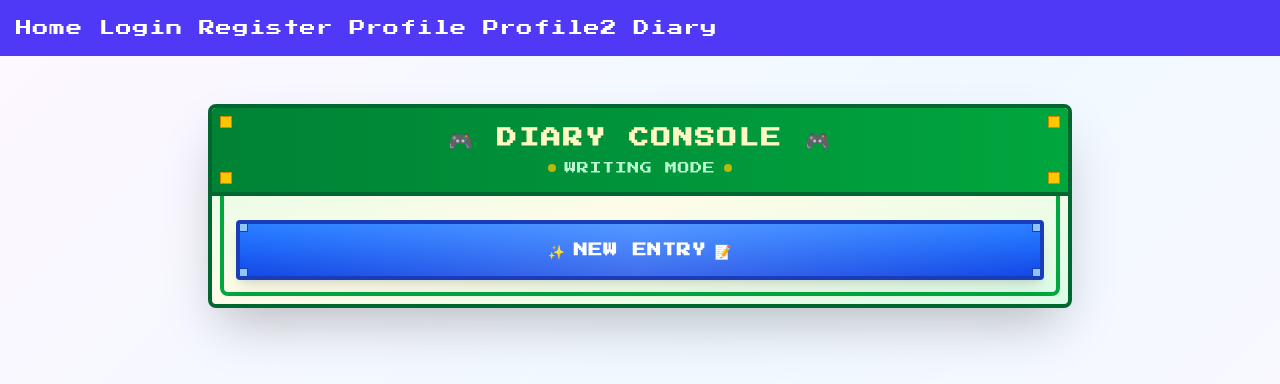
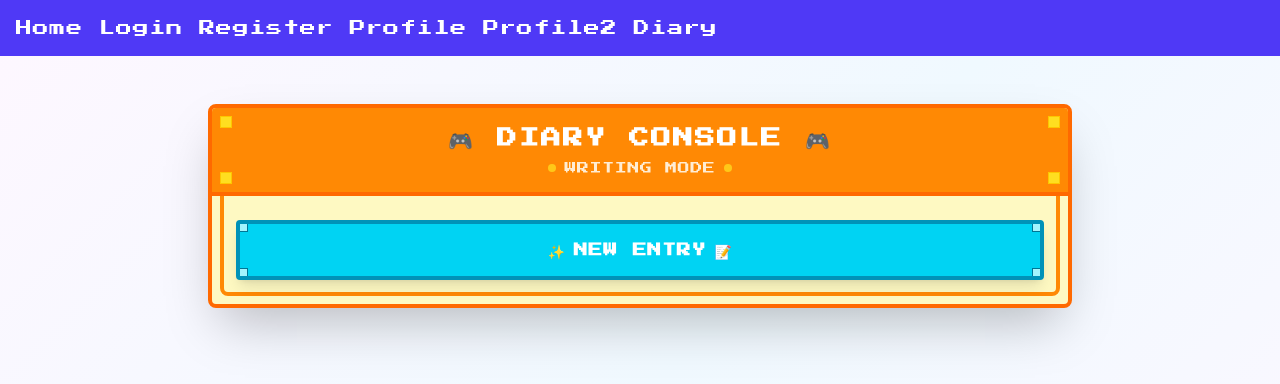
Before and after one commit to dniph/lulu-diary-frontend, a Next.js app: page /diary in a window 1280 px wide. Shown: the top 384 px of the page. Built offline with nearby package versions, Linux system fonts and the light colour scheme.

Commit message:
New diary entry style colors changed

```diff
--- a/src/components/DiaryEntry.js
+++ b/src/components/DiaryEntry.js
@@ -34,51 +34,51 @@ function Entry({ title, content, date, visibility }) {
   };
 
   return (
-    <div className="bg-gradient-to-br from-yellow-100 via-orange-50 to-yellow-100 rounded-lg border-4 border-amber-800 shadow-lg relative overflow-hidden font-pixel text-sm transform hover:scale-105 transition-all duration-300">
-      {/* Stardew Valley style border decoration */}
-      <div className="absolute inset-0 border-2 border-yellow-600 rounded-lg m-1"></div>
+    <div className="bg-pink-200 rounded-lg border-4 border-pink-600 shadow-lg relative overflow-hidden font-pixel text-sm transform hover:scale-105 transition-all duration-300">
+      {/* Kawaii style border decoration */}
+      <div className="absolute inset-0 border-2 border-pink-400 rounded-lg m-1"></div>
 
-      {/* Header with game-style title bar */}
-      <div className="bg-gradient-to-r from-amber-600 to-yellow-600 p-2 border-b-2 border-amber-800 relative">
+      {/* Header with kawaii-style title bar */}
+      <div className="bg-pink-500 p-2 border-b-2 border-pink-600 relative">
         <div className="flex justify-between items-center">
           <h3 className="text-white font-bold text-xs flex-1 uppercase tracking-wider">
             📜 {title}
           </h3>
-          <div className="bg-amber-800 px-2 py-1 rounded border border-amber-900 text-yellow-100 text-xs">
+          <div className="bg-pink-700 px-2 py-1 rounded border border-pink-800 text-pink-100 text-xs">
             {getVisibilityIcon(visibility)} {getVisibilityText(visibility)}
           </div>
         </div>
         {/* Decorative pixels */}
-        <div className="absolute top-1 left-2 w-1 h-1 bg-yellow-200"></div>
-        <div className="absolute top-1 right-2 w-1 h-1 bg-yellow-200"></div>
+        <div className="absolute top-1 left-2 w-1 h-1 bg-pink-200"></div>
+        <div className="absolute top-1 right-2 w-1 h-1 bg-pink-200"></div>
       </div>
 
-      {/* Content area with paper texture effect */}
-      <div className="p-3 bg-gradient-to-b from-yellow-50 to-orange-50 relative">
-        {/* Pixel art style dots pattern */}
+      {/* Content area with kawaii texture effect */}
+      <div className="p-3 bg-cyan-100 relative">
+        {/* Kawaii style dots pattern */}
         <div className="absolute inset-0 opacity-10" style={{
-          backgroundImage: `radial-gradient(circle at 1px 1px, rgba(139, 69, 19, 0.3) 1px, transparent 0)`,
+          backgroundImage: `radial-gradient(circle at 1px 1px, rgba(236, 72, 153, 0.3) 1px, transparent 0)`,
           backgroundSize: '8px 8px'
         }}></div>
 
-        <p className="text-amber-900 mb-2 leading-relaxed relative z-10 text-xs">
+        <p className="text-pink-800 mb-2 leading-relaxed relative z-10 text-xs">
           {content}
         </p>
 
-        {/* Game-style date stamp */}
-        <div className="flex items-center justify-between mt-2 pt-2 border-t border-amber-200">
-          <div className="bg-amber-700 text-yellow-100 px-2 py-1 rounded text-xs border border-amber-800">
+        {/* Kawaii-style date stamp */}
+        <div className="flex items-center justify-between mt-2 pt-2 border-t border-pink-300">
+          <div className="bg-pink-600 text-pink-100 px-2 py-1 rounded text-xs border border-pink-700">
             📅 {formatDate(date)}
           </div>
-          <div className="text-amber-600 text-xs">★ Entry #{Math.floor(Math.random() * 999)}</div>
+          <div className="text-pink-500 text-xs">★ Entry #{Math.floor(Math.random() * 999)}</div>
         </div>
       </div>
 
-      {/* Corner decorations like Stardew Valley UI */}
-      <div className="absolute top-0 left-0 w-2 h-2 bg-amber-700 border-r border-b border-amber-800"></div>
-      <div className="absolute top-0 right-0 w-2 h-2 bg-amber-700 border-l border-b border-amber-800"></div>
-      <div className="absolute bottom-0 left-0 w-2 h-2 bg-amber-700 border-r border-t border-amber-800"></div>
-      <div className="absolute bottom-0 right-0 w-2 h-2 bg-amber-700 border-l border-t border-amber-800"></div>
+      {/* Corner decorations like kawaii UI */}
+      <div className="absolute top-0 left-0 w-2 h-2 bg-pink-600 border-r border-b border-pink-700"></div>
+      <div className="absolute top-0 right-0 w-2 h-2 bg-pink-600 border-l border-b border-pink-700"></div>
+      <div className="absolute bottom-0 left-0 w-2 h-2 bg-pink-600 border-r border-t border-pink-700"></div>
+      <div className="absolute bottom-0 right-0 w-2 h-2 bg-pink-600 border-l border-t border-pink-700"></div>
     </div>
   );
 }
@@ -137,38 +137,37 @@ export default function DiaryEntry({ onEntryCreated, username = 'dniph' }) {
 
   return (
     <div className="max-w-4xl mx-auto p-4 font-pixel">
-      {/* Game-style main container - like Stardew Valley menu */}
-      <div className="bg-gradient-to-br from-green-100 via-yellow-50 to-green-100 rounded-lg border-4 border-green-800 shadow-2xl relative overflow-hidden">
+      {/* Game-style main container - kawaii diary style */}
+      <div className="bg-yellow-100 rounded-lg border-4 border-orange-500 shadow-2xl relative overflow-hidden">
         {/* Inner decorative border */}
-        <div className="absolute inset-0 border-4 border-green-600 rounded-lg m-2"></div>
+        <div className="absolute inset-0 border-4 border-orange-400 rounded-lg m-2"></div>
 
-        {/* Title bar - game style */}
-        <div className="bg-gradient-to-r from-green-700 to-green-600 p-4 border-b-4 border-green-800 relative">
+        {/* Title bar - kawaii style */}
+        <div className="bg-orange-400 p-4 border-b-4 border-orange-500 relative">
           <div className="text-center relative z-10">
-            <h2 className="text-yellow-100 text-xl font-bold uppercase tracking-widest mb-2">
+            <h2 className="text-white text-xl font-bold uppercase tracking-widest mb-2">
               🎮 DIARY CONSOLE 🎮
             </h2>
             <div className="flex justify-center items-center gap-2">
-              <div className="w-2 h-2 bg-yellow-400 rounded-full animate-pulse"></div>
-              <span className="text-green-200 text-xs uppercase tracking-wider">WRITING MODE</span>
-              <div className="w-2 h-2 bg-yellow-400 rounded-full animate-pulse"></div>
+              <div className="w-2 h-2 bg-yellow-300 rounded-full animate-pulse"></div>
+              <span className="text-orange-100 text-xs uppercase tracking-wider">WRITING MODE</span>
+              <div className="w-2 h-2 bg-yellow-300 rounded-full animate-pulse"></div>
             </div>
           </div>
 
           {/* Decorative corner elements */}
-          <div className="absolute top-2 left-2 w-3 h-3 bg-yellow-400 border border-yellow-600"></div>
-          <div className="absolute top-2 right-2 w-3 h-3 bg-yellow-400 border border-yellow-600"></div>
-          <div className="absolute bottom-2 left-2 w-3 h-3 bg-yellow-400 border border-yellow-600"></div>
-          <div className="absolute bottom-2 right-2 w-3 h-3 bg-yellow-400 border border-yellow-600"></div>
+          <div className="absolute top-2 left-2 w-3 h-3 bg-yellow-300 border border-yellow-400"></div>
+          <div className="absolute top-2 right-2 w-3 h-3 bg-yellow-300 border border-yellow-400"></div>
+          <div className="absolute bottom-2 left-2 w-3 h-3 bg-yellow-300 border border-yellow-400"></div>
+          <div className="absolute bottom-2 right-2 w-3 h-3 bg-yellow-300 border border-yellow-400"></div>
         </div>
 
         <div className="p-6">
-          {/* Action Button - Game Style */}
+          {/* Action Button - Kawaii Style */}
           <button
-            className="w-full bg-gradient-to-b from-blue-500 to-blue-700 text-white py-4 px-6 rounded border-4 border-blue-800 hover:from-blue-400 hover:to-blue-600 transition-all font-bold text-sm uppercase tracking-wider shadow-lg transform hover:scale-105 relative overflow-hidden"
+            className="w-full bg-cyan-400 text-white py-4 px-6 rounded border-4 border-cyan-600 hover:bg-cyan-300 transition-all font-bold text-sm uppercase tracking-wider shadow-lg transform hover:scale-105 relative overflow-hidden"
             onClick={() => setShowForm(!showForm)}
           >
-            <div className="absolute inset-0 bg-gradient-to-r from-transparent via-white to-transparent opacity-20 transform -skew-x-12"></div>
             <div className="relative z-10 flex items-center justify-center gap-2">
               {showForm ? (
                 <>
@@ -180,83 +179,83 @@ export default function DiaryEntry({ onEntryCreated, username = 'dniph' }) {
                 </>
               )}
             </div>
-            {/* Game-style button corners */}
-            <div className="absolute top-0 left-0 w-2 h-2 bg-blue-300 border-r border-b border-blue-800"></div>
-            <div className="absolute top-0 right-0 w-2 h-2 bg-blue-300 border-l border-b border-blue-800"></div>
-            <div className="absolute bottom-0 left-0 w-2 h-2 bg-blue-300 border-r border-t border-blue-800"></div>
-            <div className="absolute bottom-0 right-0 w-2 h-2 bg-blue-300 border-l border-t border-blue-800"></div>
+            {/* Kawaii-style button corners */}
+            <div className="absolute top-0 left-0 w-2 h-2 bg-cyan-200 border-r border-b border-cyan-700"></div>
+            <div className="absolute top-0 right-0 w-2 h-2 bg-cyan-200 border-l border-b border-cyan-700"></div>
+            <div className="absolute bottom-0 left-0 w-2 h-2 bg-cyan-200 border-r border-t border-cyan-700"></div>
+            <div className="absolute bottom-0 right-0 w-2 h-2 bg-cyan-200 border-l border-t border-cyan-700"></div>
           </button>
 
         </div>
 
       {showForm && (
-        <div className="mt-6 bg-gradient-to-br from-orange-100 via-yellow-50 to-orange-100 rounded-lg border-4 border-orange-800 p-6 relative overflow-hidden">
+        <div className="mt-6 bg-pink-100 rounded-lg border-4 border-pink-500 p-6 relative overflow-hidden">
           {/* Form title bar */}
-          <div className="bg-gradient-to-r from-orange-700 to-yellow-600 p-3 border-b-4 border-orange-800 mb-6 relative -mx-6 -mt-6">
-            <h3 className="text-yellow-100 text-lg font-bold uppercase tracking-wider text-center">
+          <div className="bg-pink-400 p-3 border-b-4 border-pink-500 mb-6 relative -mx-6 -mt-6">
+            <h3 className="text-white text-lg font-bold uppercase tracking-wider text-center">
               📖 WRITING INTERFACE 📖
             </h3>
             {/* Decorative elements */}
-            <div className="absolute top-1 left-2 w-2 h-2 bg-yellow-400"></div>
-            <div className="absolute top-1 right-2 w-2 h-2 bg-yellow-400"></div>
+            <div className="absolute top-1 left-2 w-2 h-2 bg-pink-200"></div>
+            <div className="absolute top-1 right-2 w-2 h-2 bg-pink-200"></div>
           </div>
 
         <form onSubmit={handleSubmit} className="space-y-6">
-          {/* Title Input - Game Style */}
+          {/* Title Input - Kawaii Style */}
           <div className="relative">
-            <label className="block text-orange-800 text-sm font-bold mb-2 uppercase tracking-wide">
+            <label className="block text-pink-700 text-sm font-bold mb-2 uppercase tracking-wide">
               🌟 ENTRY TITLE
             </label>
-            <div className="bg-yellow-50 border-4 border-orange-700 rounded p-1">
+            <div className="bg-pink-50 border-4 border-pink-400 rounded p-1">
               <input
                 type="text"
                 name="title"
                 placeholder="What happened today...?"
                 value={formData.title}
                 onChange={handleChange}
-                className="w-full p-3 bg-white border-2 border-orange-500 rounded text-orange-900 font-pixel text-xs placeholder-orange-400 focus:border-orange-600 focus:outline-none"
+                className="w-full p-3 bg-white border-2 border-pink-300 rounded text-pink-800 font-pixel text-xs placeholder-pink-400 focus:border-pink-500 focus:outline-none"
                 required
               />
             </div>
           </div>
 
-          {/* Content Textarea - Game Style */}
+          {/* Content Textarea - Kawaii Style */}
           <div className="relative">
-            <label className="block text-orange-800 text-sm font-bold mb-2 uppercase tracking-wide">
+            <label className="block text-pink-700 text-sm font-bold mb-2 uppercase tracking-wide">
               📝 STORY CONTENT
             </label>
-            <div className="bg-yellow-50 border-4 border-orange-700 rounded p-1">
+            <div className="bg-pink-50 border-4 border-pink-400 rounded p-1">
               <textarea
                 name="content"
                 placeholder="Tell your story... What adventures did you have? What did you discover? How do you feel?"
                 value={formData.content}
                 onChange={handleChange}
-                className="w-full p-3 bg-white border-2 border-orange-500 rounded text-orange-900 font-pixel text-xs placeholder-orange-400 resize-none focus:border-orange-600 focus:outline-none"
+                className="w-full p-3 bg-white border-2 border-pink-300 rounded text-pink-800 font-pixel text-xs placeholder-pink-400 resize-none focus:border-pink-500 focus:outline-none"
                 rows="8"
                 required
               />
             </div>
           </div>
 
-          {/* Visibility Selector - Game Style */}
+          {/* Visibility Selector - Kawaii Style */}
           <div className="relative">
-            <label className="block text-orange-800 text-sm font-bold mb-2 uppercase tracking-wide">
+            <label className="block text-pink-700 text-sm font-bold mb-2 uppercase tracking-wide">
               🔮 SHARING SETTINGS
             </label>
-            <div className="bg-yellow-50 border-4 border-orange-700 rounded p-1">
+            <div className="bg-pink-50 border-4 border-pink-400 rounded p-1">
               <select
                 name="visibility"
                 value={formData.visibility}
                 onChange={handleChange}
-                className="w-full p-3 bg-white border-2 border-orange-500 rounded text-orange-900 font-pixel text-xs focus:border-orange-600 focus:outline-none"
+                className="w-full p-3 bg-white border-2 border-pink-300 rounded text-pink-800 font-pixel text-xs focus:border-pink-500 focus:outline-none"
               >
                 <option value="private">🔒 PRIVATE - My Secret</option>
                 <option value="friends-only">👥 FRIENDS - Share with Buddies</option>
                 <option value="public">🌍 PUBLIC - Everyone Can Read</option>
               </select>
             </div>
-            <div className="mt-2 p-2 bg-amber-100 border-2 border-amber-600 rounded">
-              <p className="text-amber-800 text-xs font-bold uppercase">
+            <div className="mt-2 p-2 bg-yellow-100 border-2 border-yellow-400 rounded">
+              <p className="text-orange-700 text-xs font-bold uppercase">
                 {formData.visibility === 'private' && '🔒 LOCKED ENTRY - Only you can see this'}
                 {formData.visibility === 'friends-only' && '👥 FRIENDS ONLY - Your friends can read this'}
                 {formData.visibility === 'public' && '🌍 PUBLIC ENTRY - Visible to everyone'}
@@ -264,34 +263,33 @@ export default function DiaryEntry({ onEntryCreated, username = 'dniph' }) {
             </div>
           </div>
 
-          {/* Submit Button - Game Style */}
+          {/* Submit Button - Kawaii Style */}
           <button
             type="submit"
-            className="w-full bg-gradient-to-b from-green-500 to-green-700 text-white py-4 px-6 rounded border-4 border-green-800 hover:from-green-400 hover:to-green-600 transition-all font-bold text-sm uppercase tracking-wider shadow-lg transform hover:scale-105 relative overflow-hidden"
+            className="w-full bg-green-400 text-white py-4 px-6 rounded border-4 border-green-600 hover:bg-green-300 transition-all font-bold text-sm uppercase tracking-wider shadow-lg transform hover:scale-105 relative overflow-hidden"
           >
-            <div className="absolute inset-0 bg-gradient-to-r from-transparent via-white to-transparent opacity-20 transform -skew-x-12"></div>
             <div className="relative z-10 flex items-center justify-center gap-2">
               <span>💾</span> SAVE ENTRY <span>✨</span>
             </div>
             {/* Button corners */}
-            <div className="absolute top-0 left-0 w-2 h-2 bg-green-300"></div>
-            <div className="absolute top-0 right-0 w-2 h-2 bg-green-300"></div>
-            <div className="absolute bottom-0 left-0 w-2 h-2 bg-green-300"></div>
-            <div className="absolute bottom-0 right-0 w-2 h-2 bg-green-300"></div>
+            <div className="absolute top-0 left-0 w-2 h-2 bg-green-200"></div>
+            <div className="absolute top-0 right-0 w-2 h-2 bg-green-200"></div>
+            <div className="absolute bottom-0 left-0 w-2 h-2 bg-green-200"></div>
+            <div className="absolute bottom-0 right-0 w-2 h-2 bg-green-200"></div>
           </button>
         </form>
         </div>
       )}
 
       {entries.length > 0 && (
-        <div className="mt-6 bg-gradient-to-br from-purple-100 via-blue-50 to-purple-100 rounded-lg border-4 border-purple-800 p-6 relative overflow-hidden">
+        <div className="mt-6 bg-purple-100 rounded-lg border-4 border-purple-500 p-6 relative overflow-hidden">
           {/* Recent entries header */}
-          <div className="bg-gradient-to-r from-purple-700 to-blue-600 p-3 border-b-4 border-purple-800 mb-6 relative -mx-6 -mt-6">
-            <h3 className="text-yellow-100 text-lg font-bold uppercase tracking-wider text-center">
+          <div className="bg-purple-400 p-3 border-b-4 border-purple-500 mb-6 relative -mx-6 -mt-6">
+            <h3 className="text-white text-lg font-bold uppercase tracking-wider text-center">
               📚 RECENT ENTRIES 📚
             </h3>
-            <div className="absolute top-1 left-2 w-2 h-2 bg-yellow-400"></div>
-            <div className="absolute top-1 right-2 w-2 h-2 bg-yellow-400"></div>
+            <div className="absolute top-1 left-2 w-2 h-2 bg-purple-200"></div>
+            <div className="absolute top-1 right-2 w-2 h-2 bg-purple-200"></div>
           </div>
 
           <div className="space-y-4 max-h-96 overflow-y-auto">
@@ -309,7 +307,7 @@ export default function DiaryEntry({ onEntryCreated, username = 'dniph' }) {
           {/* View All Button */}
           {entries.length > 3 && (
             <div className="text-center mt-4">
-              <button className="bg-gradient-to-b from-purple-500 to-purple-700 text-white py-3 px-6 rounded border-4 border-purple-800 hover:from-purple-400 hover:to-purple-600 transition-all font-bold text-sm uppercase tracking-wider">
+              <button className="bg-purple-400 text-white py-3 px-6 rounded border-4 border-purple-600 hover:bg-purple-300 transition-all font-bold text-sm uppercase tracking-wider">
                 📖 VIEW ALL ENTRIES ✨
               </button>
             </div>
```
